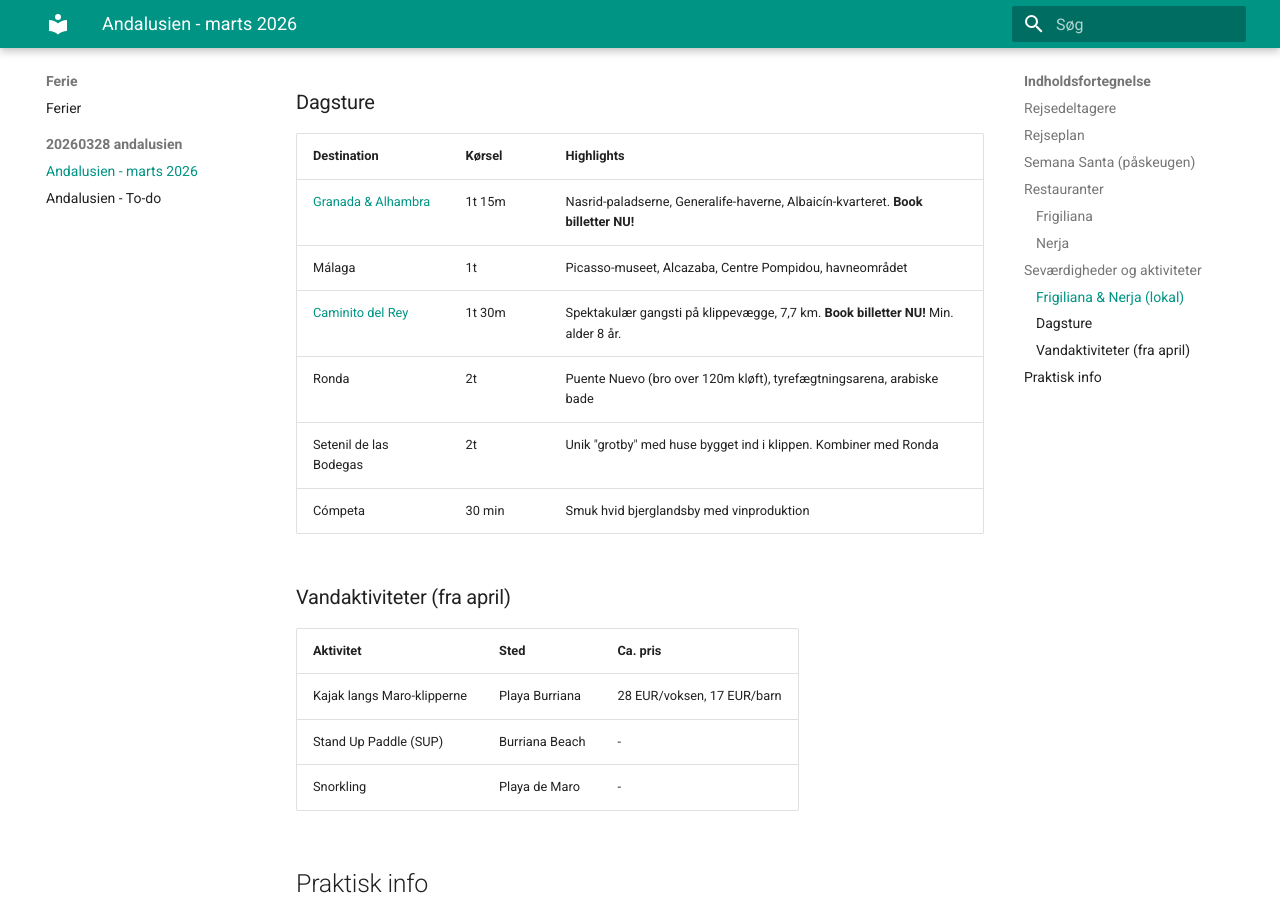
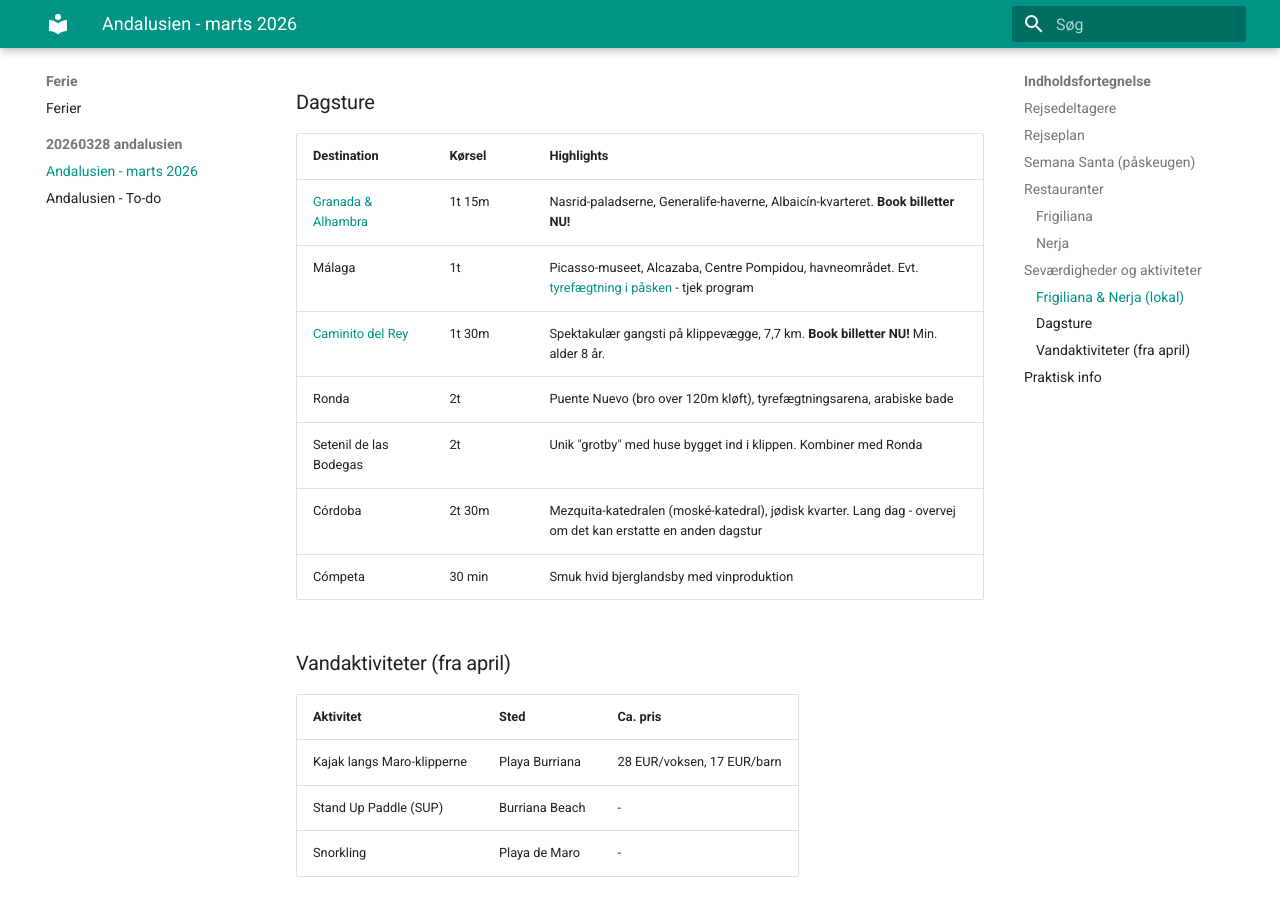
Before and after one commit to larsgam/Ferie, an MkDocs documentation site: the page built from docs/20260328-andalusien/index.md, in a window 1280 px wide and 900 px high, scrolled down 2679 px. Built offline with MkDocs 1.6.1 and Material for MkDocs 9.7.7, drawn with Linux system fonts in a browser that asks for light colours.

Commit message:
Add Córdoba day trip and bullfighting info for Málaga
Co-Authored-By: Claude Opus 4.6 <noreply@anthropic.com>

```diff
--- a/docs/20260328-andalusien/index.md
+++ b/docs/20260328-andalusien/index.md
@@ -74,10 +74,11 @@
 | Destination | Kørsel | Highlights |
 |-------------|--------|------------|
 | [Granada & Alhambra](https://tickets.alhambra-patronato.es/en/) | 1t 15m | Nasrid-paladserne, Generalife-haverne, Albaicín-kvarteret. **Book billetter NU!** |
-| Málaga | 1t | Picasso-museet, Alcazaba, Centre Pompidou, havneområdet |
+| Málaga | 1t | Picasso-museet, Alcazaba, Centre Pompidou, havneområdet. Evt. [tyrefægtning i påsken](https://plazadetoroslamalagueta.com/en/malaga-bullfight-tickets/) - tjek program |
 | [Caminito del Rey](https://www.caminitodelrey.info/en) | 1t 30m | Spektakulær gangsti på klippevægge, 7,7 km. **Book billetter NU!** Min. alder 8 år. |
 | Ronda | 2t | Puente Nuevo (bro over 120m kløft), tyrefægtningsarena, arabiske bade |
 | Setenil de las Bodegas | 2t | Unik "grotby" med huse bygget ind i klippen. Kombiner med Ronda |
+| Córdoba | 2t 30m | Mezquita-katedralen (moské-katedral), jødisk kvarter. Lang dag - overvej om det kan erstatte en anden dagstur |
 | Cómpeta | 30 min | Smuk hvid bjerglandsby med vinproduktion |
 
 ### Vandaktiviteter (fra april)
```
Also changed, not shown: docs/20260328-andalusien/todo.md (+1 -0 lines).
